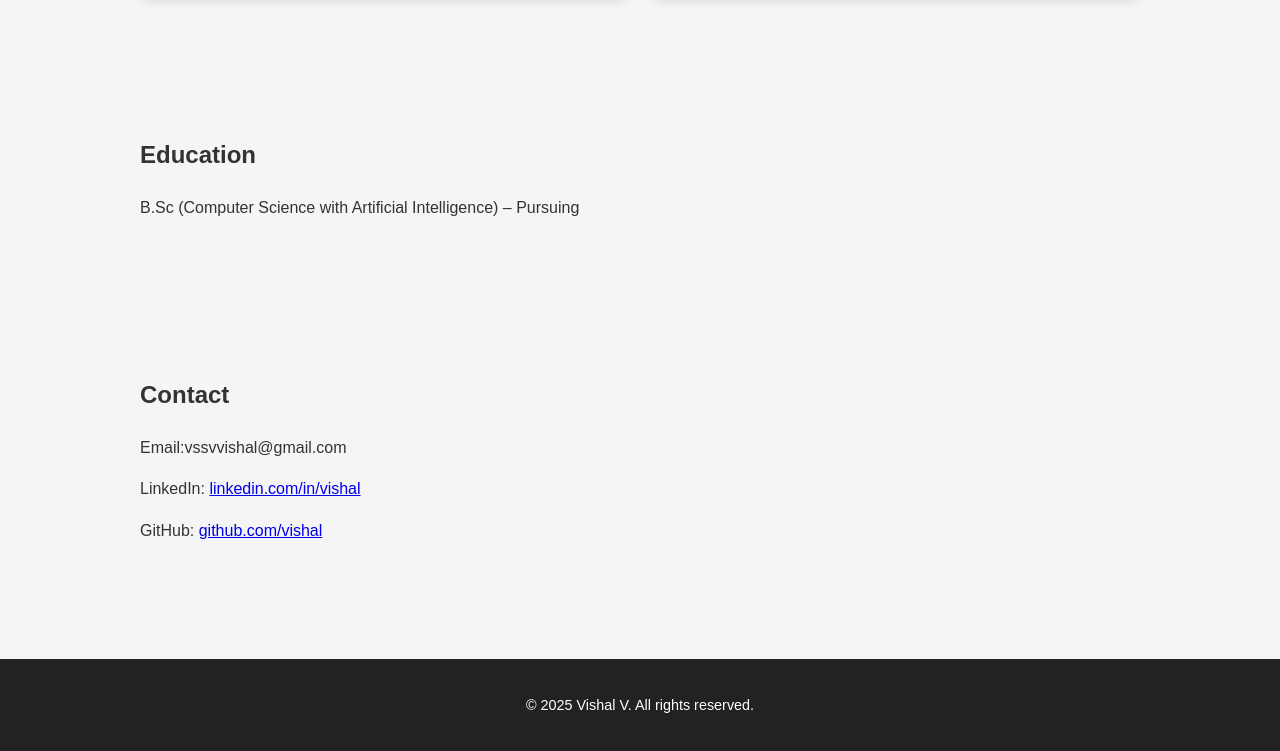
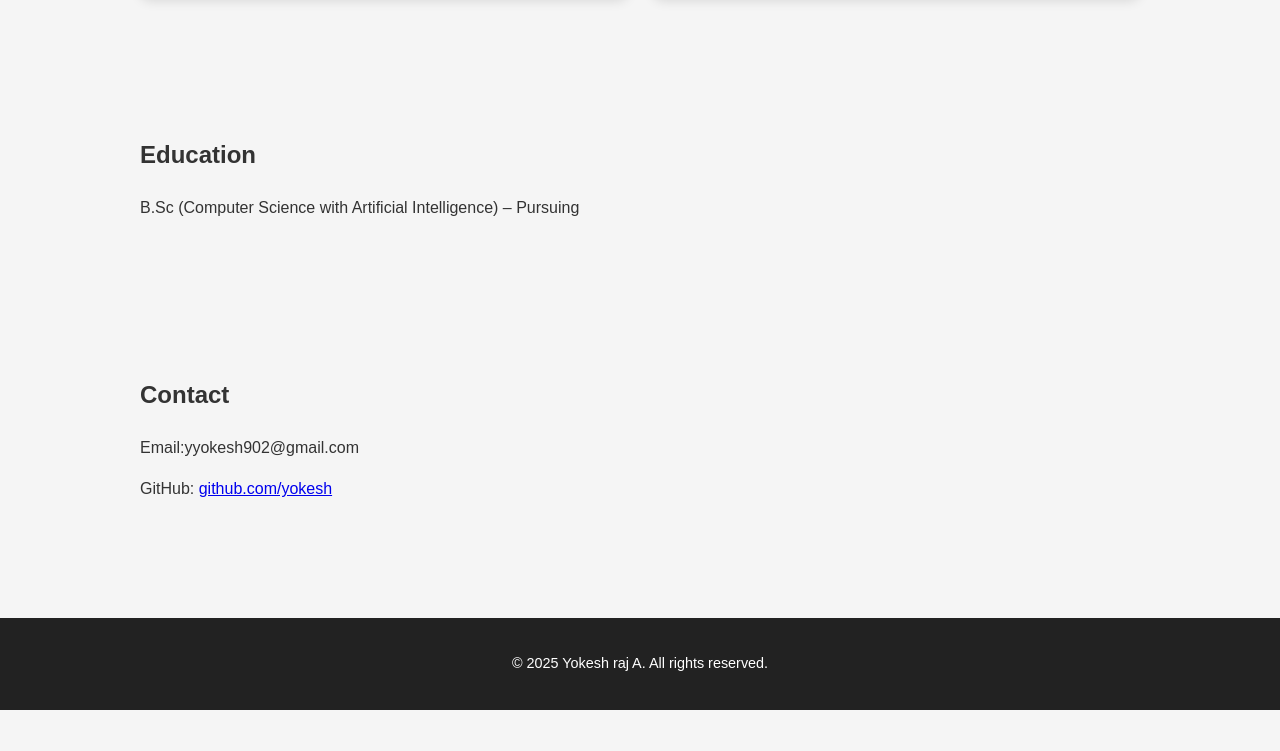
Before and after one commit to yyokesh902-wq/Yokesh-portfolio, a plain HTML site: page index.html in a window 1280 px wide. Shown: the part 1204-1955 px from the top of the page. After the commit the page ends 1914 px from the top, so only its background shows below. Drawn offline with Linux system fonts and the light colour scheme.

Commit message:
Update index.html

```diff
--- a/index.html
+++ b/index.html
@@ -3,7 +3,7 @@
 <head>
   <meta charset="UTF-8">
   <meta name="viewport" content="width=device-width, initial-scale=1.0">
-  <title>Vishal V | Portfolio</title>
+  <title>Yokesh raj A| Portfolio</title>
   <link rel="stylesheet" href="style.css">
 </head>
 <body>
@@ -11,7 +11,7 @@
   <!-- Hero Section -->
   <header class="hero">
     <img src="Photo.jpg" alt="Vishal V" class="profile-pic">
-    <h1>Vishal V</h1>
+    <h1>Yokesh raj A</h1>
     <p>AI Student | Techie | Web Developer</p>
     <nav>
       <a href="#skills">Skills</a>
@@ -58,14 +58,13 @@
   <!-- Contact Section -->
   <section id="contact">
     <h2>Contact</h2>
-    <p>Email:vssvvishal@gmail.com</p>
-    <p>LinkedIn: <a href="https://linkedin.com/in/vishal" target="_blank">linkedin.com/in/vishal</a></p>
-    <p>GitHub: <a href="https://github.com/vishal" target="_blank">github.com/vishal</a></p>
+    <p>Email:yyokesh902@gmail.com </p>
+    <p>GitHub: <a href="https://github.com/yyokesh902-wq" target="_blank">github.com/yokesh</a></p>
   </section>
 
   <!-- Footer -->
   <footer>
-    <p>© 2025 Vishal V. All rights reserved.</p>
+    <p>© 2025 Yokesh raj A. All rights reserved.</p>
   </footer>
 
   <script src="script.js"></script>
```
